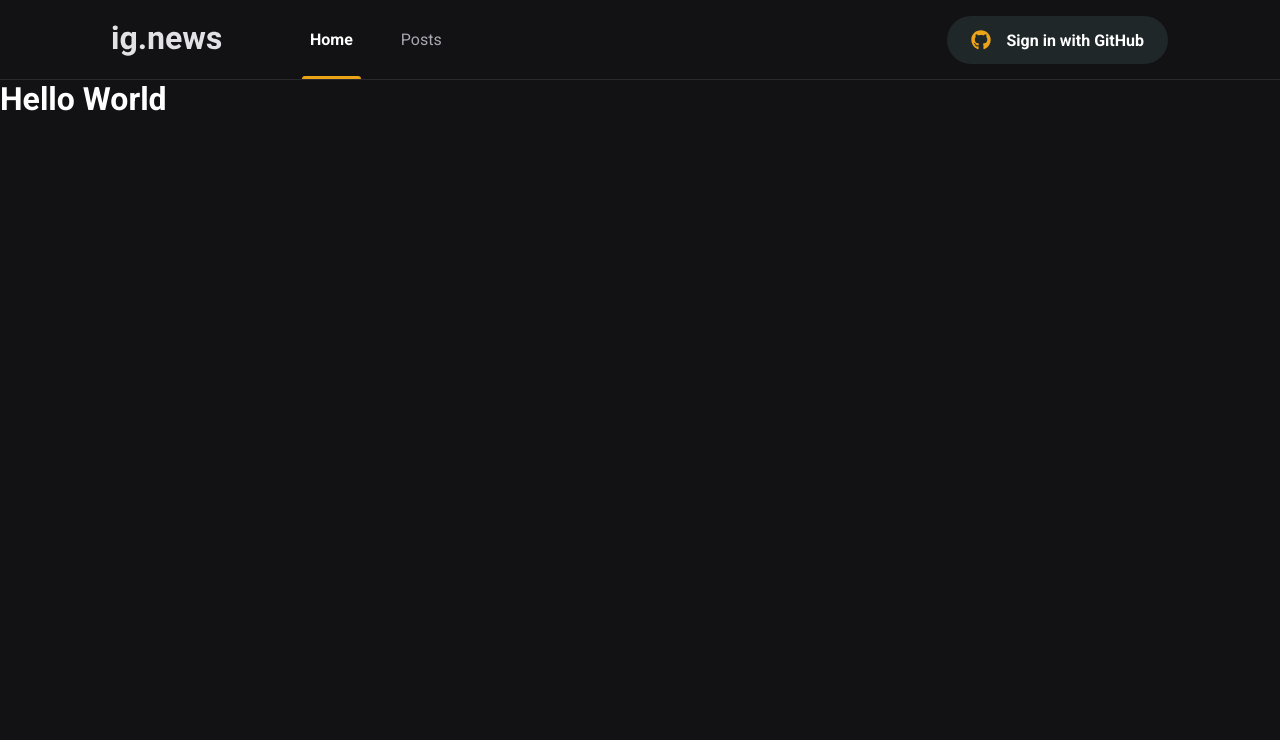
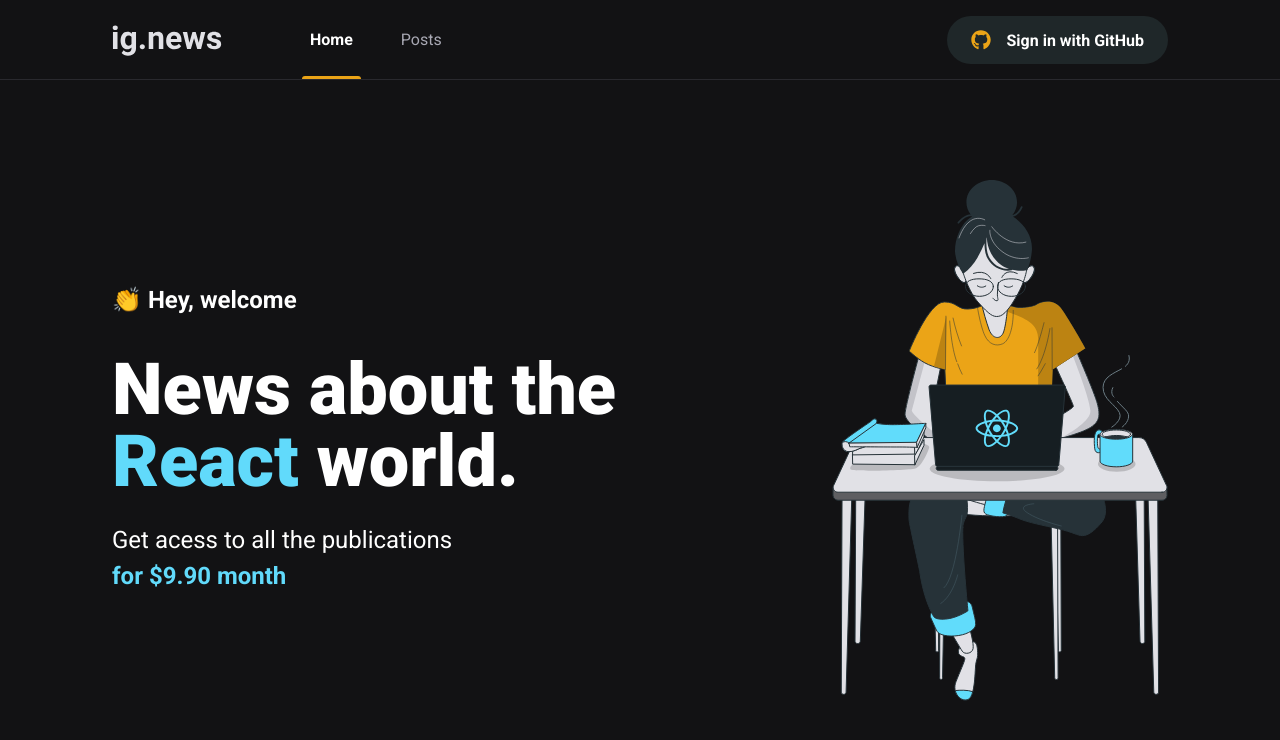
Before and after one commit to felipeWanderson/ignite-ig.news, a Next.js app: page / in a window 1280 px wide. Shown: the top 740 px of the page. Built offline with nearby package versions, Linux system fonts and the light colour scheme.

Commit message:
(UI) página Home

```diff
--- a/src/pages/index.tsx
+++ b/src/pages/index.tsx
@@ -1,11 +1,25 @@
-import Head from 'next/head'
+import Head from 'next/head';
+
+import styles from '../styles/pages/home.module.scss';
+
 export default function Home() {
   return (
    <>
      <Head>
-      <title>Início | ig.news</title>
+      <title>Home | ig.news</title>
     </Head>
-    <h1>Hello World</h1>
+
+    <main className={styles.contentContainer}>
+      <section className={styles.hero}>
+        <span>👏 Hey, welcome</span>
+        <h1>News about the <span>React</span> world.</h1>
+        <p>
+          Get acess to all the publications <br />
+          <span>for $9.90 month</span>
+        </p>
+      </section>
+      <img src="/images/avatar.svg" alt="Girl coding"/>
+    </main>
    </>
   );
 }
--- /dev/null
+++ b/src/styles/pages/home.module.scss
@@ -0,0 +1,41 @@
+.contentContainer {
+  max-width: 1120px;
+  margin: 0 auto;
+  padding: 0 2rem;
+  height: calc(100vh - 5rem);
+
+  display: flex;
+  align-items: center;
+  justify-content: space-between;
+}
+
+.hero {
+  max-width: 600px;
+
+  > span {
+    font-size: 1.5rem;
+    font-weight: bold;
+  }
+
+  h1 {
+    font-size: 4.5rem;
+    line-height: 4.5rem;
+    font-weight: 900;
+    margin-top:  2.5rem;
+
+    span {
+      color: var(--cyan-500);
+    }
+  }
+
+  p {
+    font-size: 1.5rem;
+    line-height: 2.25rem;
+    margin-top: 1.5rem;
+
+    span {
+      color: var(--cyan-500);
+      font-weight: bold;
+    }
+  }
+}
```
